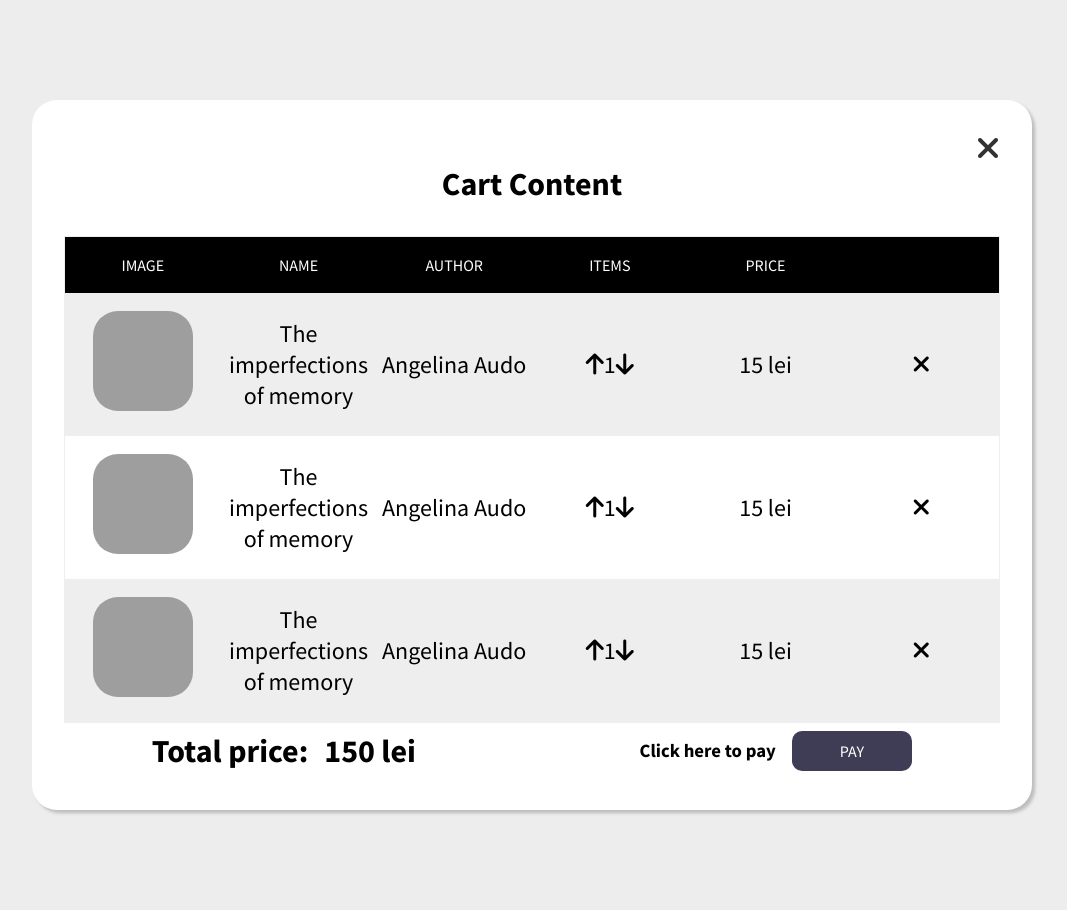
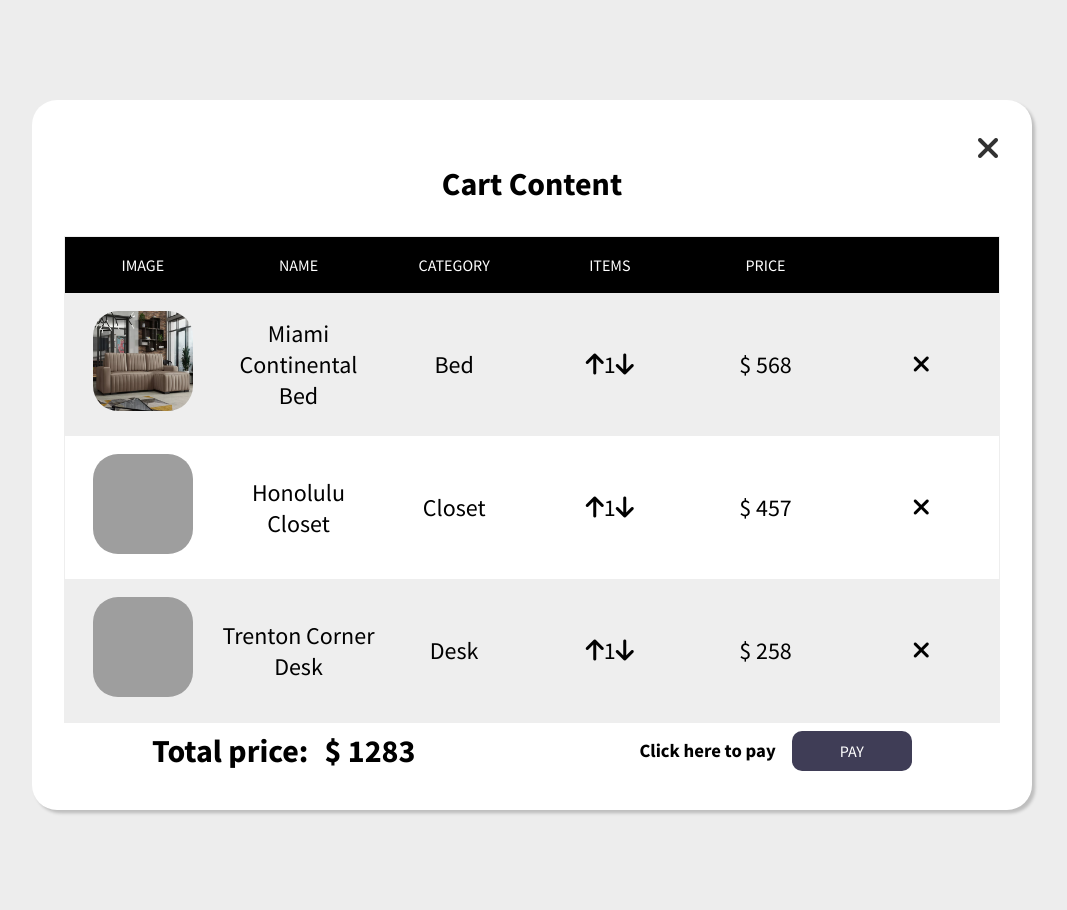
Before and after one commit to iustina-d/COVER-AJAX-Website, a Flask app: page /cart in a window 1280 px wide. Shown: the whole page, without its empty margins (108-1175 px from the left). Run offline with Flask 2, Linux system fonts and the light colour scheme; some libraries are stand-ins or nearby versions; grey boxes are pictures that could not be loaded.

Commit message:
add products to the cart

```diff
--- a/templates/cart.html
+++ b/templates/cart.html
@@ -20,7 +20,7 @@
         <div class="table-header">
           <div class="header__item">Image</div>
           <div class="header__item">Name</div>
-          <div class="header__item">Author</div>
+          <div class="header__item">Category</div>
           <div class="header__item">Items</div>
           <div class="header__item">Price</div>
           <div class="header__item"></div>
@@ -28,50 +28,50 @@
         <div class="table-content">
           <div class="table-row">
             <div class="table-data">
-              <img src="/static/images/img_2.jpg" alt="image with a book" />
+              <img src="/static/images/products/product1.webp" alt="image with a book" />
             </div>
-            <div class="table-data">The imperfections of memory</div>
-            <div class="table-data">Angelina Audo</div>
+            <div class="table-data">Miami Continental Bed</div>
+            <div class="table-data">Bed</div>
             <div class="table-data">
               <i class="fa-solid fa-arrow-up"></i>1<i
                 class="fa-solid fa-arrow-down"
               ></i>
             </div>
-            <div class="table-data">15 lei</div>
+            <div class="table-data">$ 568</div>
             <div class="table-data"><i class="fa-solid fa-xmark"></i></div>
           </div>
           <div class="table-row">
             <div class="table-data">
-              <img src="/static/images/img_2.jpg" alt="image with a book" />
+              <img src="/static/images/products/product4.webp" alt="image with a book" />
             </div>
-            <div class="table-data">The imperfections of memory</div>
-            <div class="table-data">Angelina Audo</div>
+            <div class="table-data">Honolulu Closet</div>
+            <div class="table-data">Closet</div>
             <div class="table-data">
               <i class="fa-solid fa-arrow-up"></i>1<i
                 class="fa-solid fa-arrow-down"
               ></i>
             </div>
-            <div class="table-data">15 lei</div>
+            <div class="table-data">$ 457</div>
             <div class="table-data"><i class="fa-solid fa-xmark"></i></div>
           </div>
           <div class="table-row">
             <div class="table-data">
-              <img src="/static/images/img_2.jpg" alt="image with a book" />
+              <img src="/static/images/products/product7.webp" alt="image with a book" />
             </div>
-            <div class="table-data">The imperfections of memory</div>
-            <div class="table-data">Angelina Audo</div>
+            <div class="table-data">Trenton Corner Desk</div>
+            <div class="table-data">Desk</div>
             <div class="table-data">
               <i class="fa-solid fa-arrow-up"></i>1<i
                 class="fa-solid fa-arrow-down"
               ></i>
             </div>
-            <div class="table-data">15 lei</div>
+            <div class="table-data">$ 258</div>
             <div class="table-data"><i class="fa-solid fa-xmark"></i></div>
           </div>
       </div>
     </div>
       <form action="{{ url_for('card')}}">
-        <h2>Total price:<strong>150 lei</strong></h2>
+        <h2>Total price:<strong>$ 1283</strong></h2>
         <div class="pay-method">
           <h3>Click here to pay</h3>
           <button class="btn">PAY</button>
```
